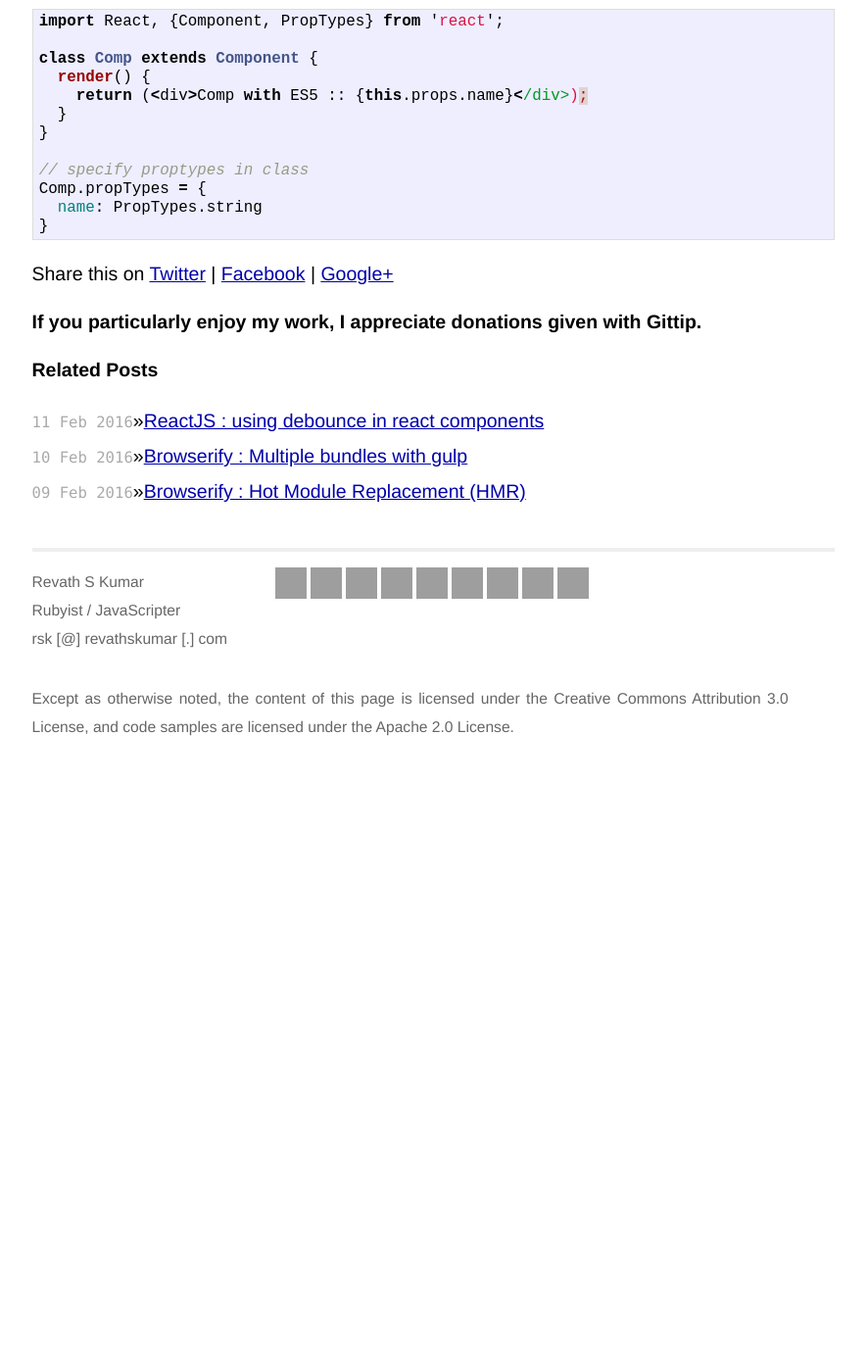
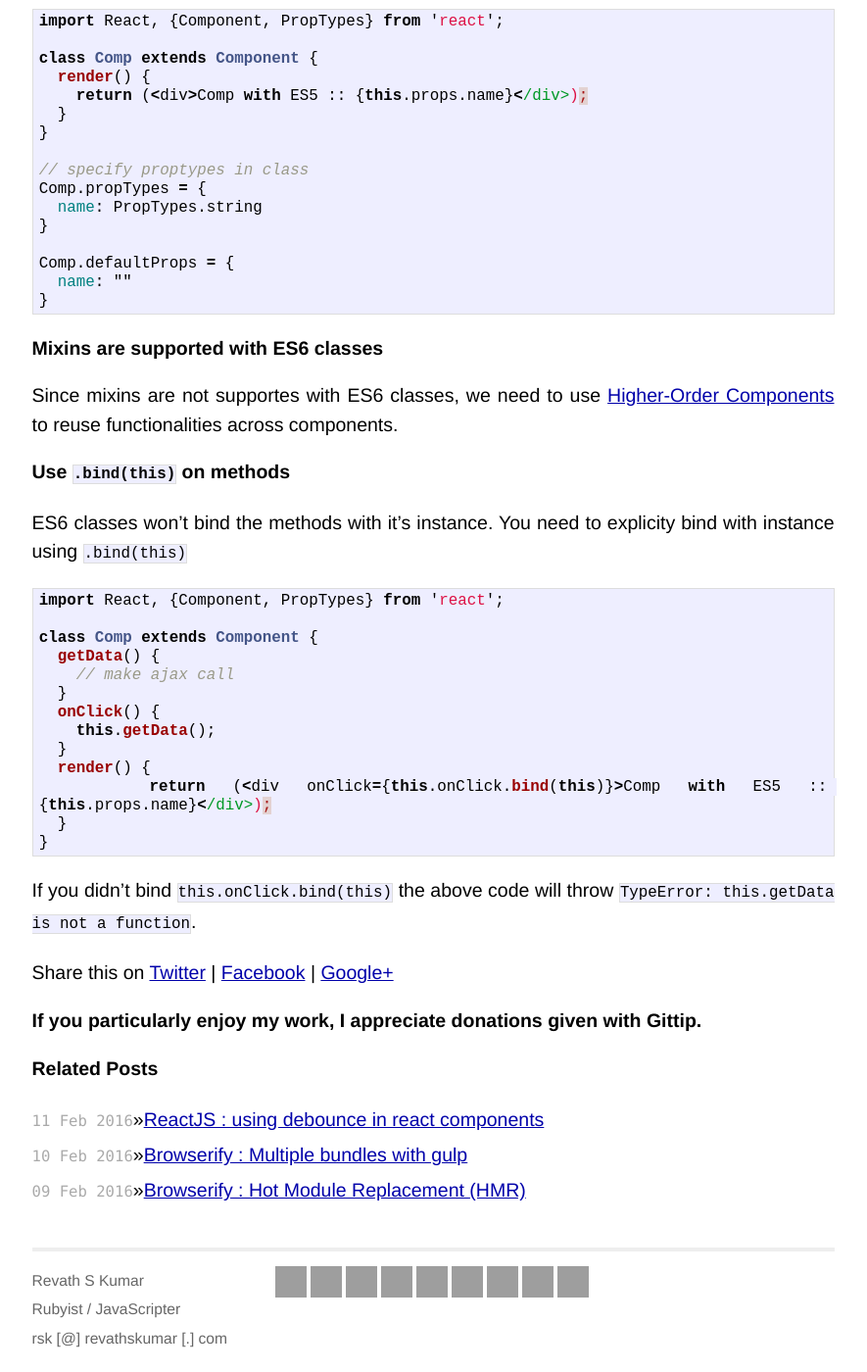
Before and after one commit to revathskumar/blog.revathskumar.com, a Jekyll site: the page built from _posts/2016-02-12-reactjs-writing-in-es6.md, in a window 1280 px wide and 1400 px high, scrolled down 2163 px, cut to the strip 0-1400 px from the top of the window. Shown: the whole strip at 98% size, without its empty margins (198-1083 px from the left). Built offline with Jekyll 4.4.1, drawn with Linux system fonts in a browser that asks for light colours; before the commit the page ends 2935 px from its top, so only the background shows below that; grey boxes are pictures that could not be loaded.

Commit message:
updates on react with es6

```diff
--- a/_posts/2016-02-12-reactjs-writing-in-es6.md
+++ b/_posts/2016-02-12-reactjs-writing-in-es6.md
@@ -3,7 +3,7 @@ layout: post
 title: "ReactJS : writing in ES6"
 excerpt: "When writing ReactJS components in ES6 here is the certain things that are different from ES5 syntax"
 date: 2016-02-12 00:00:00 IST
-updated: 2016-02-12 00:00:00 IST
+updated: 2016-02-12 00:03:00 IST
 categories: javascript
 tags: reactjs
 ---
@@ -113,4 +113,34 @@ class Comp extends Component {
 Comp.propTypes = {
   name: PropTypes.string
 }
+
+Comp.defaultProps = {
+  name: ""
+}
 ~~~
+
+## Mixins are supported with ES6 classes
+
+Since mixins are not supportes with ES6 classes, we need to use [Higher-Order Components](https://gist.github.com/sebmarkbage/ef0bf1f338a7182b6775) to reuse functionalities across components.
+
+## Use `.bind(this)` on methods
+
+ES6 classes won't bind the methods with it's instance. You need to explicity bind with instance using `.bind(this)`
+
+~~~ js
+import React, {Component, PropTypes} from 'react';
+
+class Comp extends Component {
+  getData() {
+    // make ajax call
+  }
+  onClick() {
+    this.getData();
+  }
+  render() {
+    return (<div onClick={this.onClick.bind(this)}>Comp with ES5 :: {this.props.name}</div>);
+  }
+}
+~~~
+
+If you didn't bind `this.onClick.bind(this)` the above code will throw `TypeError: this.getData is not a function`.
```
